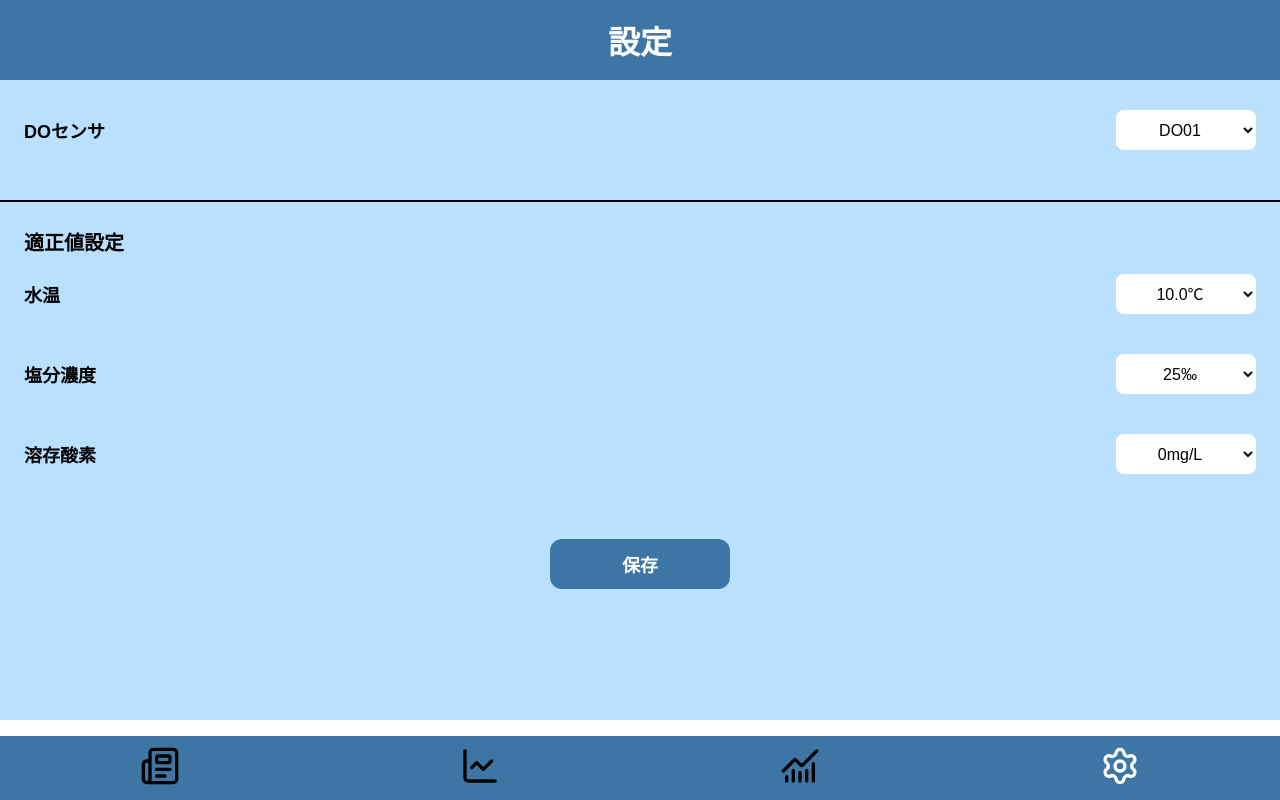
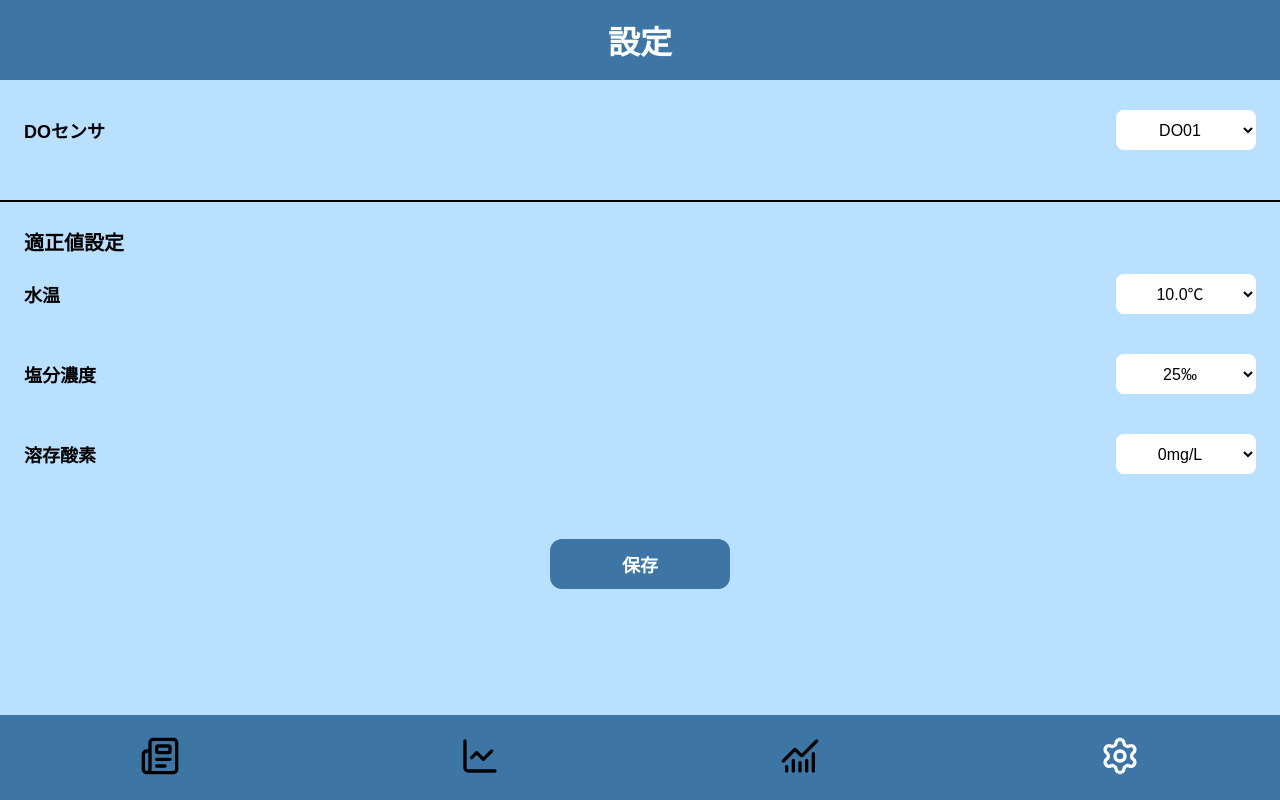
Before and after one commit to mumn06n-bit/Kitsunezaki, a React (Vite) app in the folder frontend/: page /settings in a window 1280 px wide. Built offline with nearby package versions, Linux system fonts and the light colour scheme.

Commit message:
ナビゲーションバー幅調整

```diff
--- a/frontend/src/components/BottomNavigation.css
+++ b/frontend/src/components/BottomNavigation.css
@@ -4,7 +4,7 @@
     left: 0;
 
     width: 100%;
-    height: 64px;
+    height: 85px;
 
     background-color: var(--primary);
 
```
